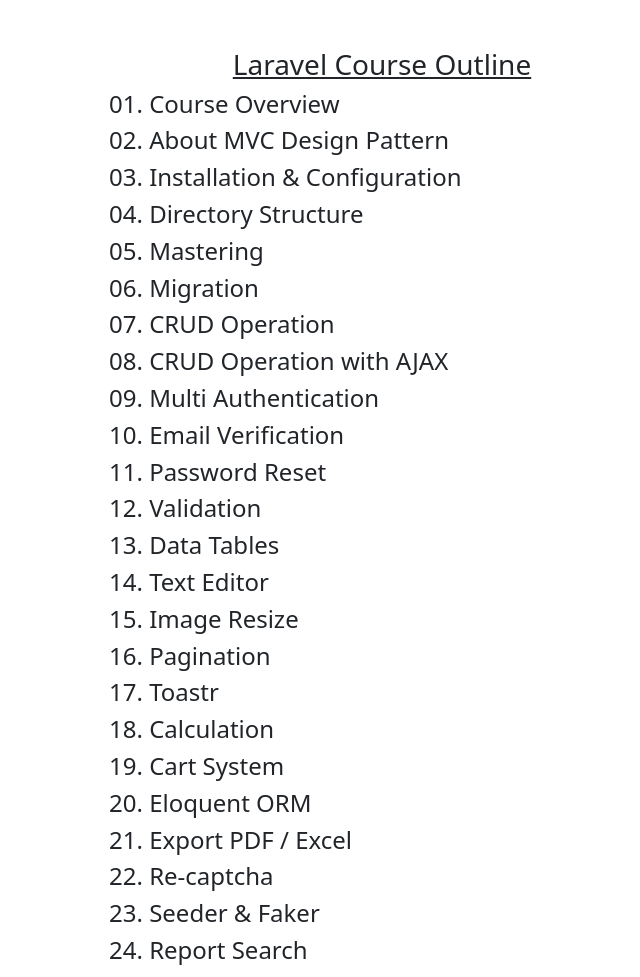
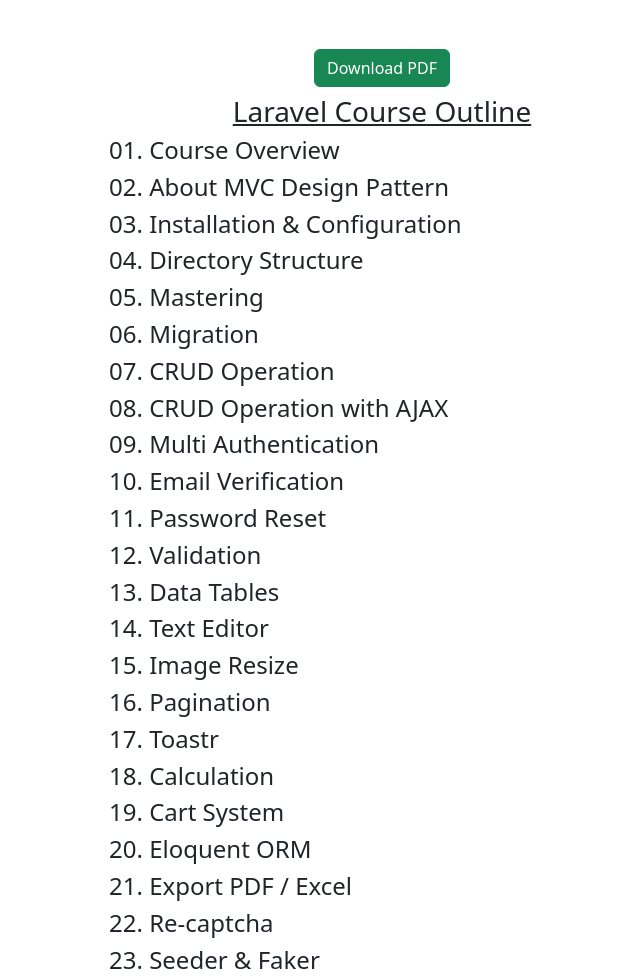
Before and after one commit to arman9022/laravel_course_outline, a plain HTML site: page index.html in a window 1280 px wide. Shown: the top 977 px of the page, without its empty margins (258-898 px from the left). Drawn offline with nearby package versions, Linux system fonts and the light colour scheme.

Commit message:
Update index.html

```diff
--- a/index.html
+++ b/index.html
@@ -11,7 +11,8 @@
     <div class="container">
         <div class="row py-5 justify-content-center">
             <div class="col-md-6">
-                <h3 class="text-center"><a href="./pdf.html" class="text-dark"> Laravel Course Outline </a></h3>
+                <h3 class="text-center"><a href="./pdf.html" class="btn btn-success"> Download PDF </a></h3>
+                <h3 class="text-center"><u> Laravel Course Outline </u></h3>
                   <h4>01.	Course Overview</h4>
                   <h4>02.	About MVC Design Pattern</h4>
                   <h4>03.	Installation & Configuration</h4>
```
